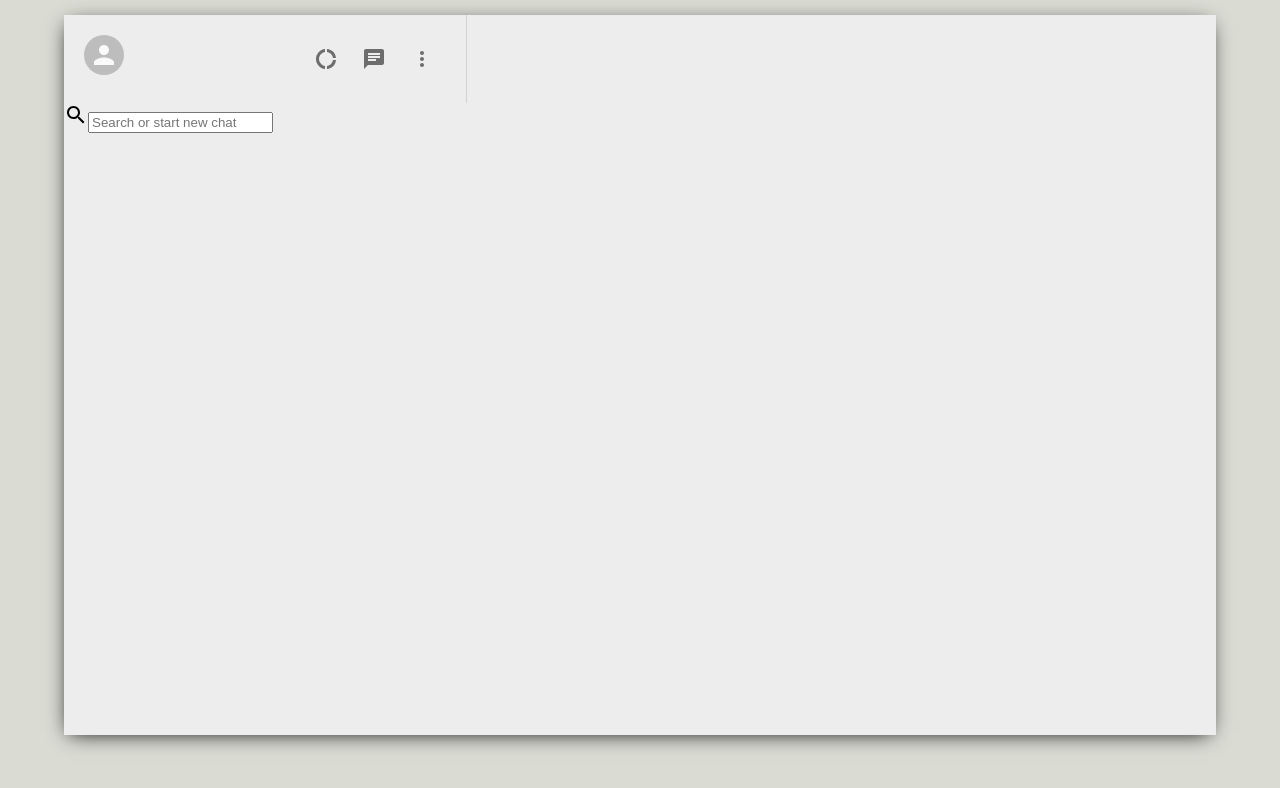
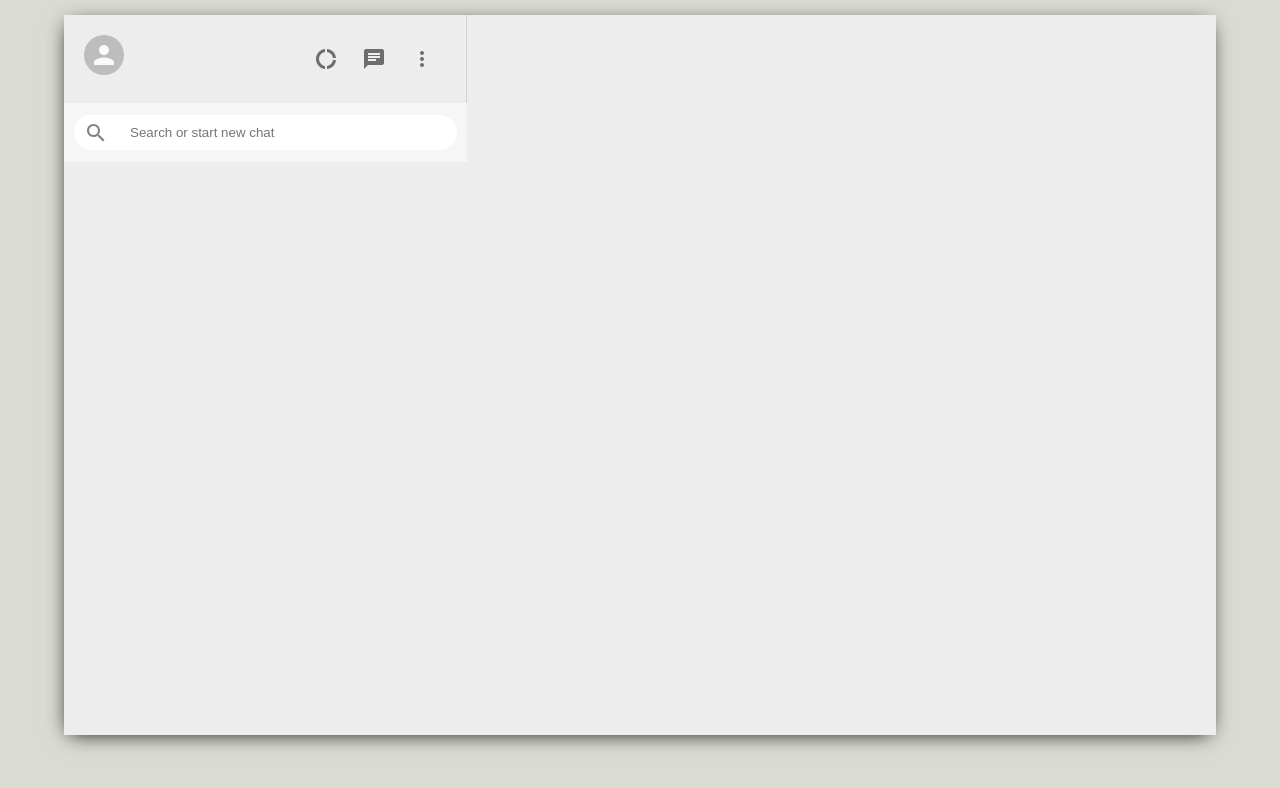
Before and after one commit to barackmaund1/Whatsapp-clone, a React (Create React App) app: page / in a window 1280 px wide. Shown: the top 788 px of the page. Built offline with nearby package versions, Linux system fonts and the light colour scheme.

Commit message:
build sidebar-search

```diff
--- a/src/Sidebar.css
+++ b/src/Sidebar.css
@@ -19,3 +19,26 @@
     margin-right: 2vw;
     font-size: 24px !important;
 }
+.sidebar__search{
+    display: flex;
+    align-items: center;
+    background-color: #f6f6f6;
+    height: 39px;
+    padding: 10px;
+}
+.sidebar__searchContainer{
+    display: flex;
+    align-items: center;
+    background-color: white;
+    width: 100%;
+    height: 35px;
+    border-radius: 20px;
+}
+.sidebar__searchContainer >input{
+    border: none;
+  margin-left:10px ;
+}
+.sidebar__searchContainer >.MuiSvgIcon-root{
+    color: gray;
+    padding: 10px;
+}
```
